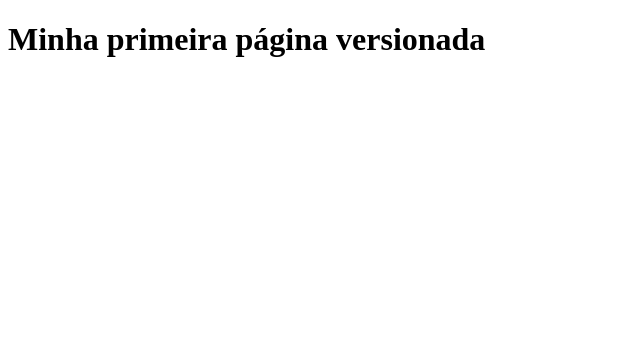
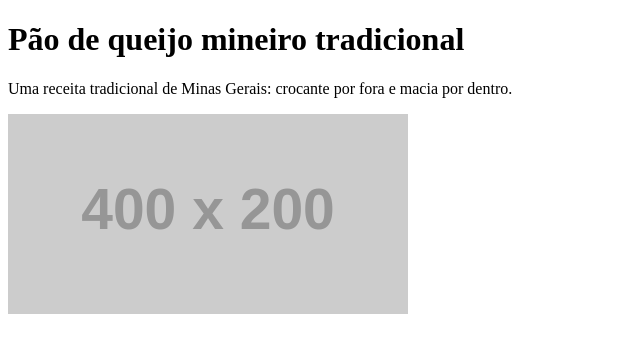
Before and after one commit to emanueljmf201/primeiro-repositorio-diw, a plain HTML site: page index.html in a window 1280 px wide. Shown: the whole page, without its empty margins (0-640 px from the left). Drawn offline with Linux system fonts and the light colour scheme; placeholder pictures from the web are drawn by us.

Commit message:
Adiciona conteudo da receita de pao de queijo

```diff
--- a/index.html
+++ b/index.html
@@ -1,12 +1,22 @@
 <!DOCTYPE html>
-<html lang="pt-BR">
+<html lang="en">
 <head>
     <meta charset="UTF-8">
     <meta name="viewport" content="width=device-width, initial-scale=1.0">
     <title>Document</title>
 </head>
 <body>
-    <h1>Minha primeira página versionada</h1>
+    <header>
 
+    <h1> Pão de queijo mineiro tradicional</h1>
+    <p>Uma receita tradicional de Minas Gerais:
+
+        crocante por fora e macia por dentro.</p>
+        <img
+
+        src="https://placehold.co/400x200"
+
+        alt="Pães de queijo"
+    >
 </body>
 </html>
```
